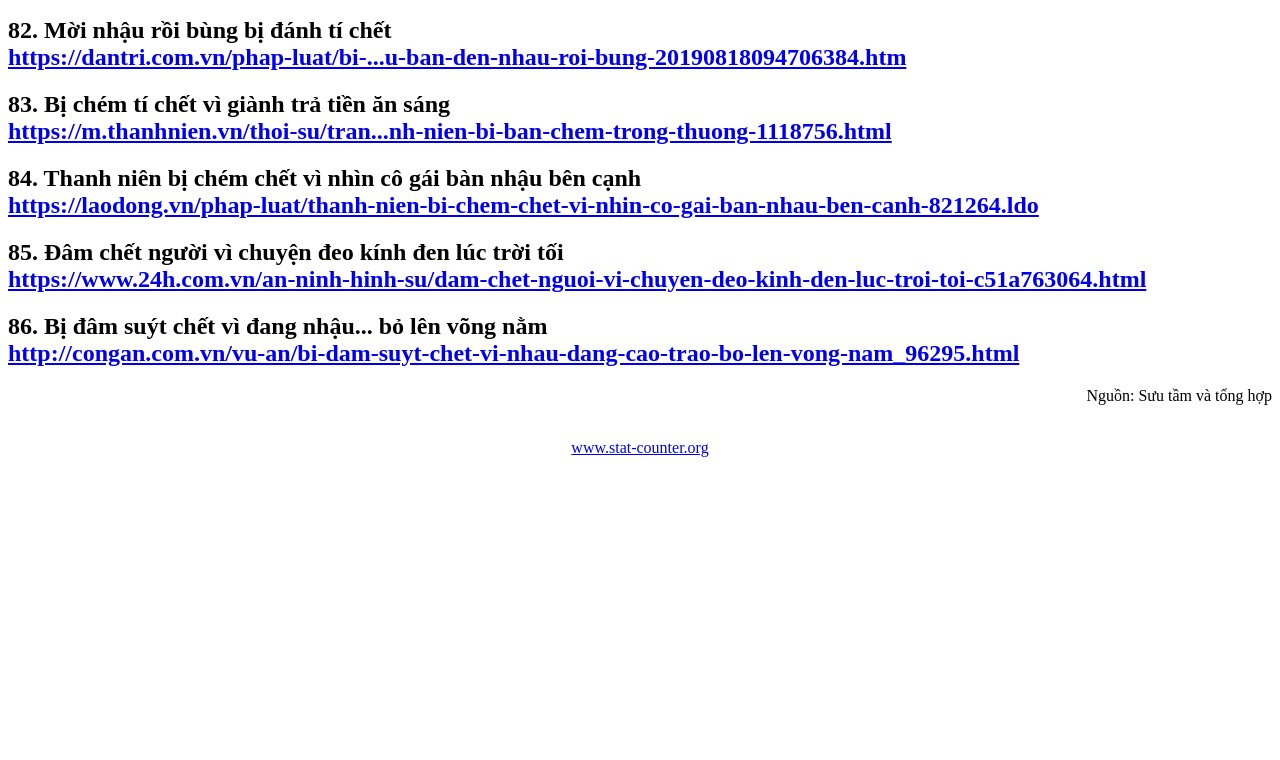
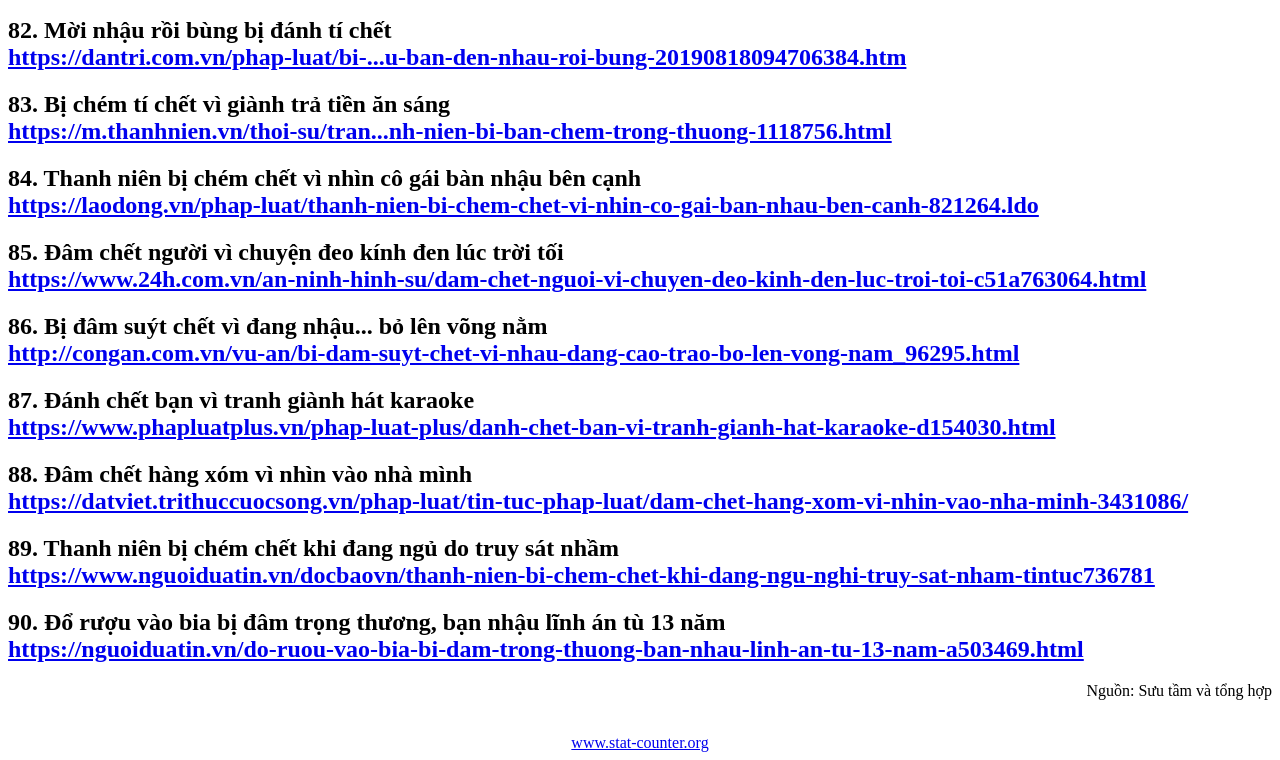
Before and after one commit to chetnham/chetnham, a plain HTML site: page index.html in a window 1280 px wide. Shown: the part 6013-6773 px from the top of the page. Before the commit the page ends 6478 px from the top, so only its background shows below. Drawn offline with Linux system fonts and the light colour scheme.

Commit message:
Them 3 series

```diff
--- a/index.html
+++ b/index.html
@@ -564,7 +564,30 @@
                href=http://congan.com.vn/vu-an/bi-dam-suyt-chet-vi-nhau-dang-cao-trao-bo-len-vong-nam_96295.html">http://congan.com.vn/vu-an/bi-dam-suyt-chet-vi-nhau-dang-cao-trao-bo-len-vong-nam_96295.html</a>
          </h2>
       </div>
-
+      <div>
+         <h2>87. Đánh chết bạn vì tranh giành hát karaoke
+            <br><a
+               href="https://www.phapluatplus.vn/phap-luat-plus/danh-chet-ban-vi-tranh-gianh-hat-karaoke-d154030.html">https://www.phapluatplus.vn/phap-luat-plus/danh-chet-ban-vi-tranh-gianh-hat-karaoke-d154030.html</a>
+         </h2>
+      </div>
+      <div>
+         <h2>88. Đâm chết hàng xóm vì nhìn vào nhà mình
+            <br><a
+               href="https://datviet.trithuccuocsong.vn/phap-luat/tin-tuc-phap-luat/dam-chet-hang-xom-vi-nhin-vao-nha-minh-3431086/">https://datviet.trithuccuocsong.vn/phap-luat/tin-tuc-phap-luat/dam-chet-hang-xom-vi-nhin-vao-nha-minh-3431086/</a>
+         </h2>
+      </div>
+      <div>
+         <h2>89. Thanh niên bị chém chết khi đang ngủ do truy sát nhầm
+            <br><a
+               href="https://www.nguoiduatin.vn/docbaovn/thanh-nien-bi-chem-chet-khi-dang-ngu-nghi-truy-sat-nham-tintuc736781">https://www.nguoiduatin.vn/docbaovn/thanh-nien-bi-chem-chet-khi-dang-ngu-nghi-truy-sat-nham-tintuc736781</a>
+         </h2>
+      </div>
+      <div>
+         <h2>90. Đổ rượu vào bia bị đâm trọng thương, bạn nhậu lĩnh án tù 13 năm
+            <br><a
+               href="https://nguoiduatin.vn/do-ruou-vao-bia-bi-dam-trong-thuong-ban-nhau-linh-an-tu-13-nam-a503469.html">https://nguoiduatin.vn/do-ruou-vao-bia-bi-dam-trong-thuong-ban-nhau-linh-an-tu-13-nam-a503469.html</a>
+         </h2>
+      </div>
       <div>
             <p style="text-align: right;"> Nguồn: Sưu tầm và tổng hợp</p><br>
       </div>
```
